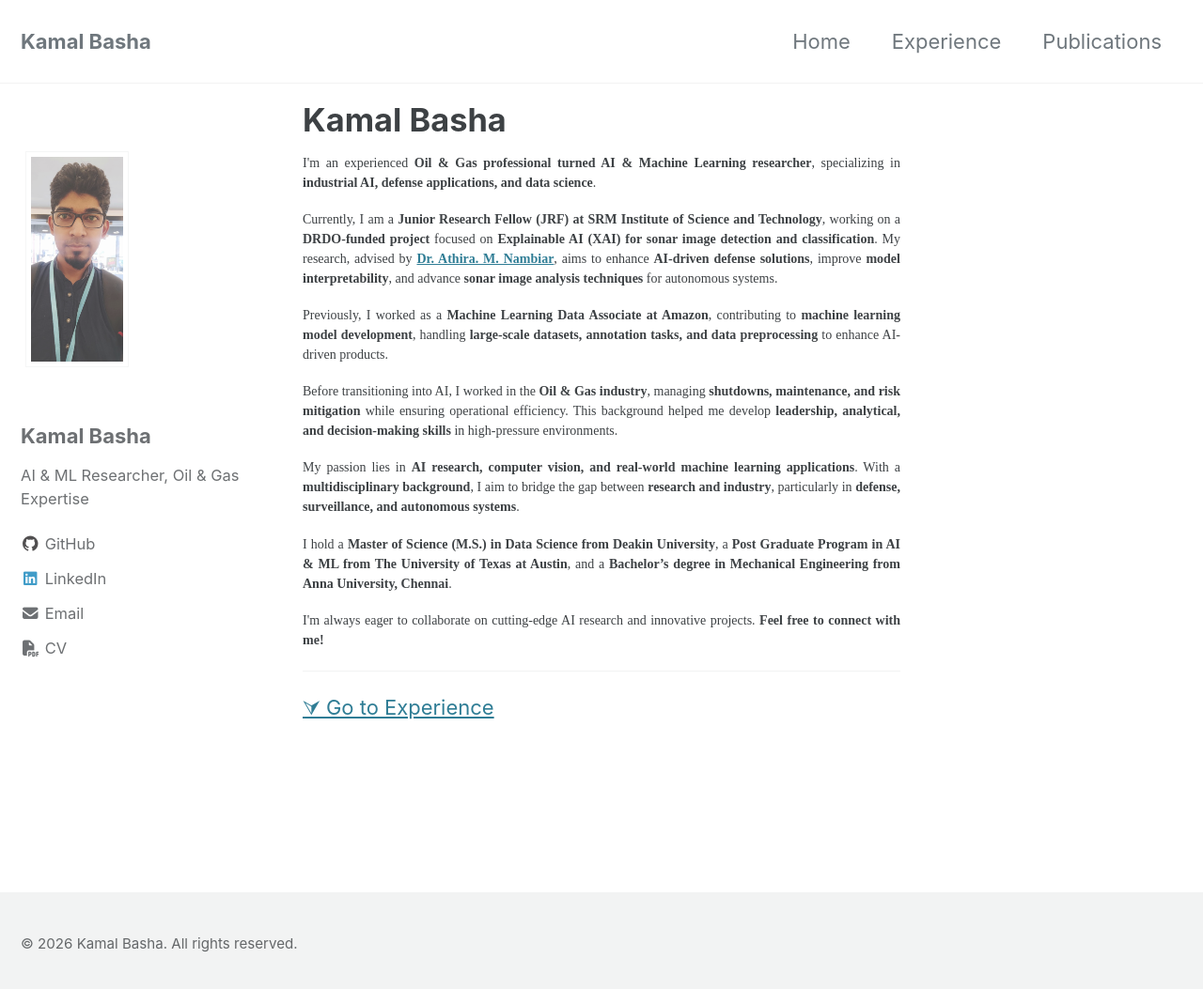
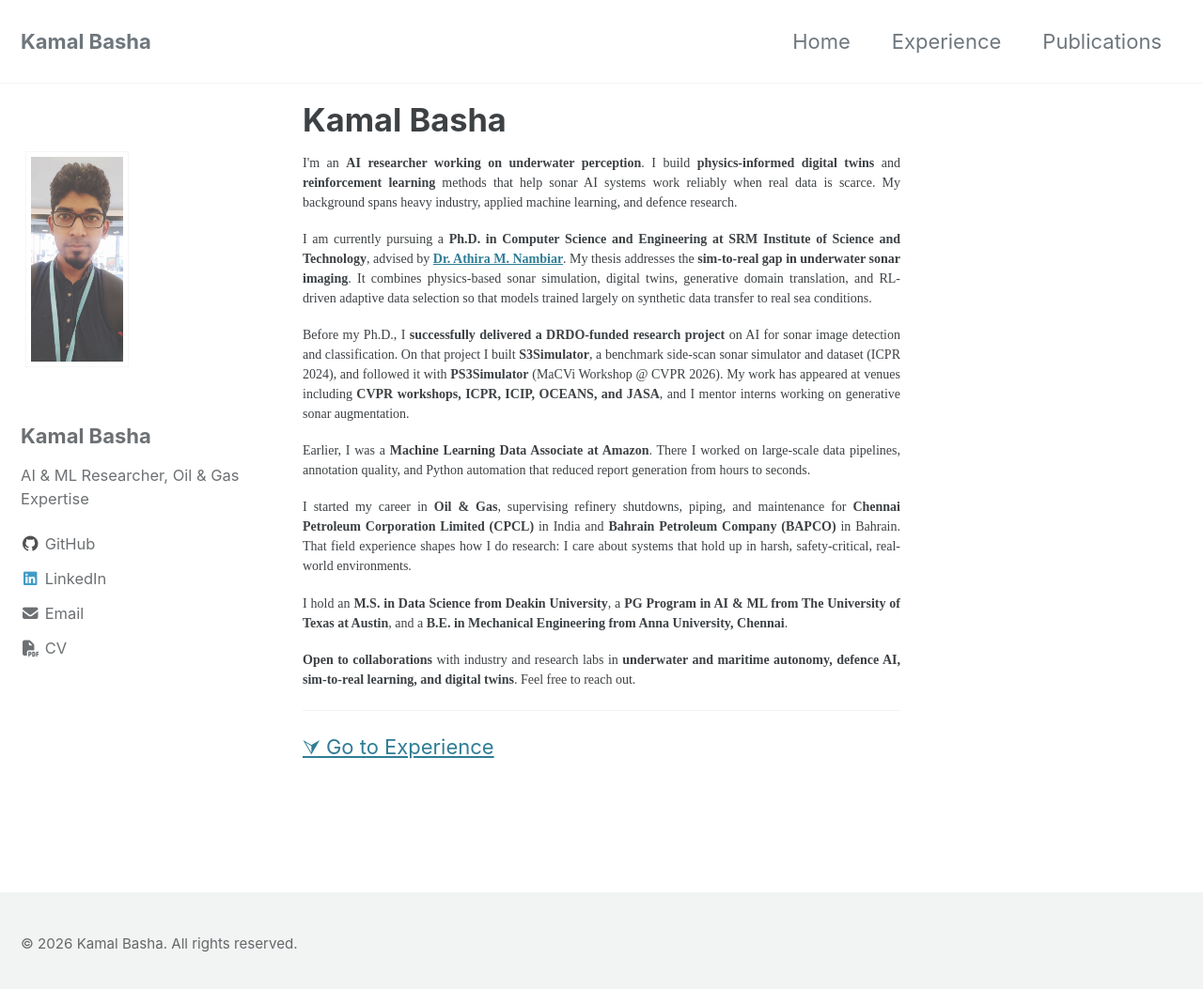
Before and after one commit to bashakamal/bashakamal.github.io, a Jekyll site: the page built from index.md, in a window 1280 px wide and 1061 px high. Shown: the top 1053 px of the window at 94% size. Built offline with Jekyll 4.4.1, drawn with Linux system fonts in a browser that asks for light colours; cached includes are drawn as plain includes.

Commit message:
Update index.md

```diff
--- a/index.md
+++ b/index.md
@@ -7,19 +7,19 @@ author_profile: true
 
 <div style="font-size: 14px; line-height: 1.5; text-align: justify; font-family: 'Times New Roman', Times, serif;">
 
-<p>I'm an experienced <strong>Oil & Gas professional turned AI & Machine Learning researcher</strong>, specializing in <strong>industrial AI, defense applications, and data science</strong>.</p>
+<p>I'm an <strong>AI researcher working on underwater perception</strong>. I build <strong>physics-informed digital twins</strong> and <strong>reinforcement learning</strong> methods that help sonar AI systems work reliably when real data is scarce. My background spans heavy industry, applied machine learning, and defence research.</p>
 
-<p>Currently, I am a <strong>Junior Research Fellow (JRF) at SRM Institute of Science and Technology</strong>, working on a <strong>DRDO-funded project</strong> focused on <strong>Explainable AI (XAI) for sonar image detection and classification</strong>. My research, advised by <a href="https://www.srmist.edu.in/faculty/dr-athira-m-nambiar/" target="_blank"><strong>Dr. Athira. M. Nambiar</strong></a>, aims to enhance <strong>AI-driven defense solutions</strong>, improve <strong>model interpretability</strong>, and advance <strong>sonar image analysis techniques</strong> for autonomous systems.</p>
+<p>I am currently pursuing a <strong>Ph.D. in Computer Science and Engineering at SRM Institute of Science and Technology</strong>, advised by <a href="https://www.srmist.edu.in/faculty/dr-athira-m-nambiar/" target="_blank"><strong>Dr. Athira M. Nambiar</strong></a>. My thesis addresses the <strong>sim-to-real gap in underwater sonar imaging</strong>. It combines physics-based sonar simulation, digital twins, generative domain translation, and RL-driven adaptive data selection so that models trained largely on synthetic data transfer to real sea conditions.</p>
 
-<p>Previously, I worked as a <strong>Machine Learning Data Associate at Amazon</strong>, contributing to <strong>machine learning model development</strong>, handling <strong>large-scale datasets, annotation tasks, and data preprocessing</strong> to enhance AI-driven products.</p>
+<p>Before my Ph.D., I <strong>successfully delivered a DRDO-funded research project</strong> on AI for sonar image detection and classification. On that project I built <strong>S3Simulator</strong>, a benchmark side-scan sonar simulator and dataset (ICPR 2024), and followed it with <strong>PS3Simulator</strong> (MaCVi Workshop @ CVPR 2026). My work has appeared at venues including <strong>CVPR workshops, ICPR, ICIP, OCEANS, and JASA</strong>, and I mentor interns working on generative sonar augmentation.</p>
 
-<p>Before transitioning into AI, I worked in the <strong>Oil & Gas industry</strong>, managing <strong>shutdowns, maintenance, and risk mitigation</strong> while ensuring operational efficiency. This background helped me develop <strong>leadership, analytical, and decision-making skills</strong> in high-pressure environments.</p>
+<p>Earlier, I was a <strong>Machine Learning Data Associate at Amazon</strong>. There I worked on large-scale data pipelines, annotation quality, and Python automation that reduced report generation from hours to seconds.</p>
 
-<p>My passion lies in <strong>AI research, computer vision, and real-world machine learning applications</strong>. With a <strong>multidisciplinary background</strong>, I aim to bridge the gap between <strong>research and industry</strong>, particularly in <strong>defense, surveillance, and autonomous systems</strong>.</p>
+<p>I started my career in <strong>Oil &amp; Gas</strong>, supervising refinery shutdowns, piping, and maintenance for <strong>Chennai Petroleum Corporation Limited (CPCL)</strong> in India and <strong>Bahrain Petroleum Company (BAPCO)</strong> in Bahrain. That field experience shapes how I do research: I care about systems that hold up in harsh, safety-critical, real-world environments.</p>
 
-<p>I hold a <strong>Master of Science (M.S.) in Data Science from Deakin University</strong>, a <strong>Post Graduate Program in AI & ML from The University of Texas at Austin</strong>, and a <strong>Bachelor’s degree in Mechanical Engineering from Anna University, Chennai</strong>.</p>
+<p>I hold an <strong>M.S. in Data Science from Deakin University</strong>, a <strong>PG Program in AI &amp; ML from The University of Texas at Austin</strong>, and a <strong>B.E. in Mechanical Engineering from Anna University, Chennai</strong>.</p>
 
-<p>I'm always eager to collaborate on cutting-edge AI research and innovative projects. <strong>Feel free to connect with me!</strong></p>
+<p><strong>Open to collaborations</strong> with industry and research labs in <strong>underwater and maritime autonomy, defence AI, sim-to-real learning, and digital twins</strong>. Feel free to reach out.</p>
 
 </div>
 
```
